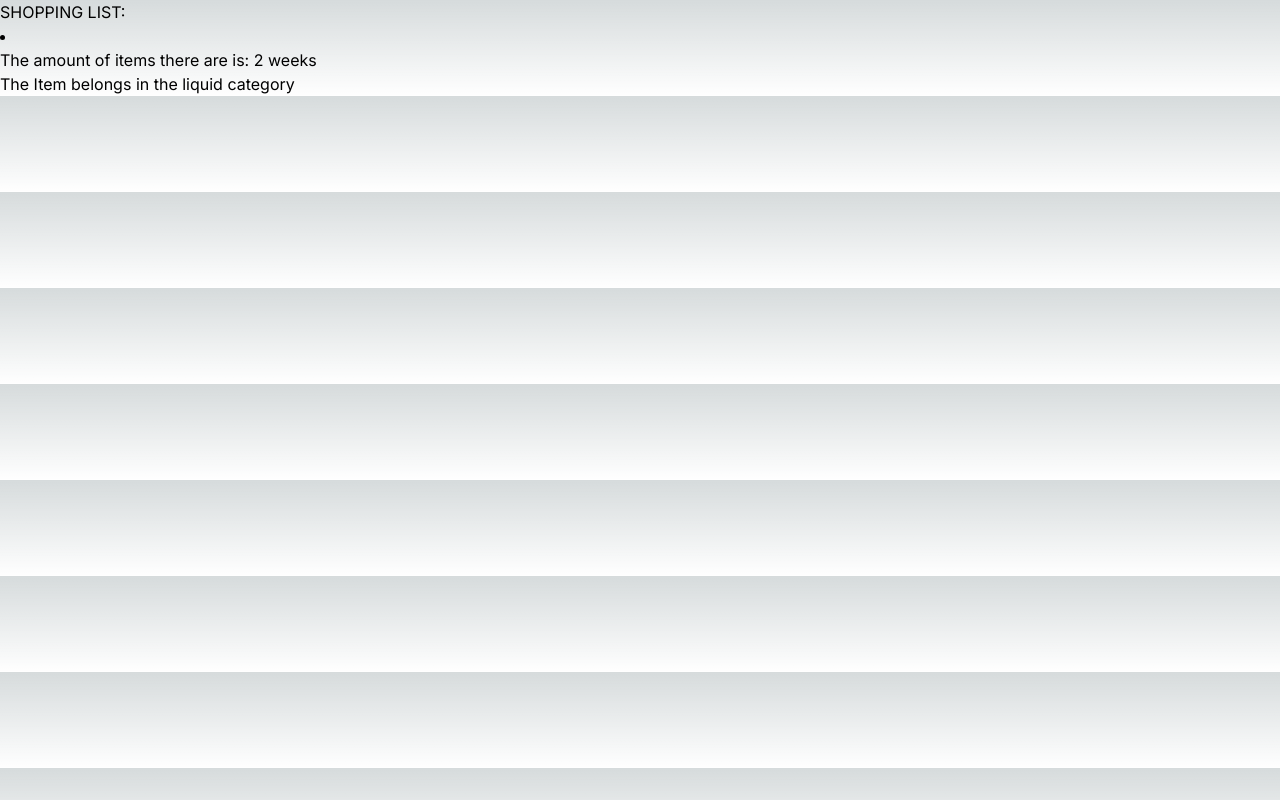
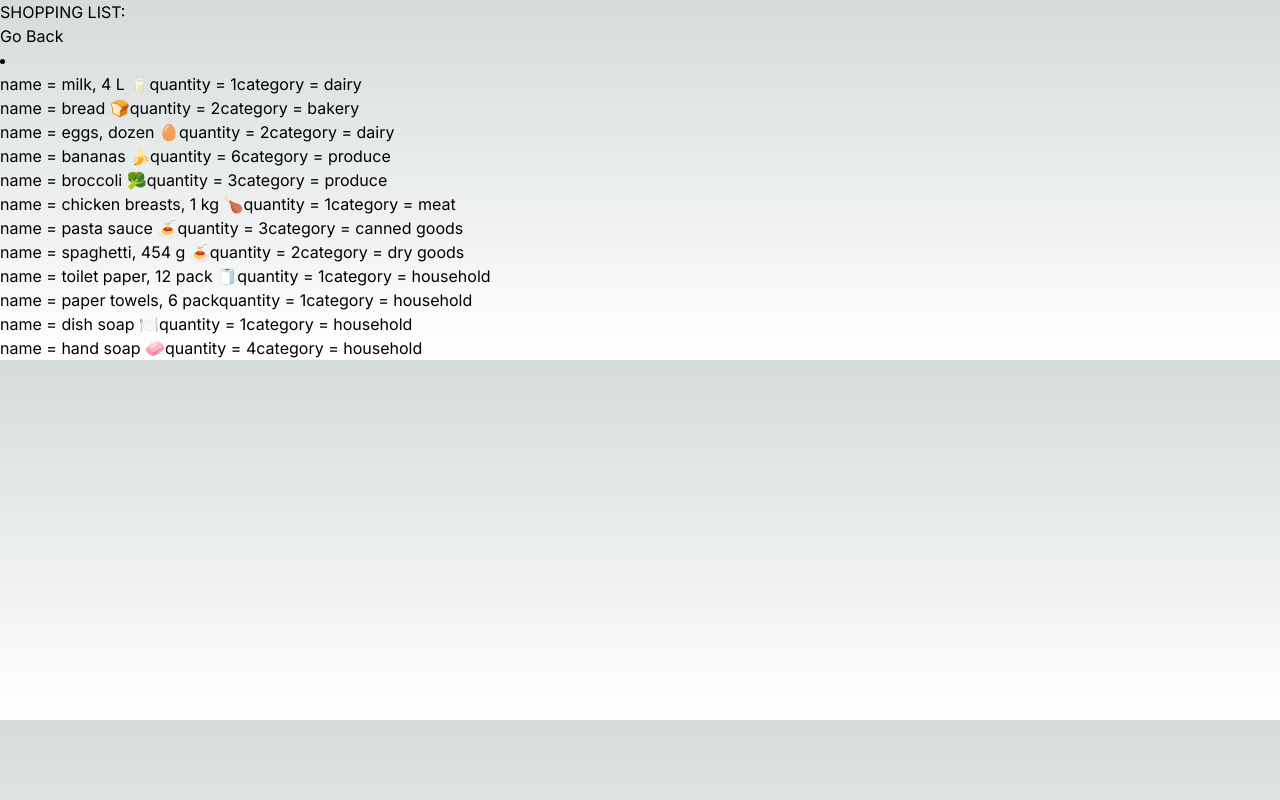
Before and after one commit to Gabrealk/cprg306-assignments, a Next.js app: page /week3 in a window 1280 px wide. Built offline with nearby package versions, Linux system fonts and the light colour scheme.

Commit message:
shopping list add ons

```diff
--- a/app/week3/item-list.js
+++ b/app/week3/item-list.js
@@ -1,5 +1,3 @@
-
-
 export default function Itemlist(){
 
     const item1 = {
@@ -75,10 +73,81 @@
       };
 
     return(
+        <main>
+            <li>
+                <ol>
+                    name = {item1.name}
+                    quantity = {item1.quantity}
+                    category = {item1.category}
+                </ol>
 
+                <ol>
+                    name = {item2.name}
+                    quantity = {item2.quantity}
+                    category = {item2.category}
+                </ol>
 
-        <main>
+                <ol>
+                    name = {item3.name}
+                    quantity = {item3.quantity}
+                    category = {item3.category}
+                </ol>
 
+                <ol>
+                    name = {item4.name}
+                    quantity = {item4.quantity}
+                    category = {item4.category}
+                </ol>
+
+                <ol>
+                    name = {item5.name}
+                    quantity = {item5.quantity}
+                    category = {item5.category}
+                </ol>
+
+                <ol>
+                    name = {item6.name}
+                    quantity = {item6.quantity}
+                    category = {item6.category}
+                </ol>
+
+                <ol>
+                    name = {item7.name}
+                    quantity = {item7.quantity}
+                    category = {item7.category}
+                </ol>
+
+                <ol>
+                    name = {item8.name}
+                    quantity = {item8.quantity}
+                    category = {item8.category}
+                </ol>
+
+                <ol>
+                    name = {item9.name}
+                    quantity = {item9.quantity}
+                    category = {item9.category}
+                </ol>
+
+                <ol>
+                    name = {item10.name}
+                    quantity = {item10.quantity}
+                    category = {item10.category}
+                </ol>
+
+                <ol>
+                    name = {item11.name}
+                    quantity = {item11.quantity}
+                    category = {item11.category}
+                </ol>
+
+                <ol>
+                    name = {item12.name}
+                    quantity = {item12.quantity}
+                    category = {item12.category}
+                </ol>
+
+            </li>
 
         </main>
 
--- a/app/week3/item.js
+++ b/app/week3/item.js
@@ -4,12 +4,7 @@
 export default function Items(){
     return(
         <main>
-            <li>
-                <ol><Item name ="" quantity = "2 weeks" category= "liquid" /></ol>
-
-
-            </li>
-
+            <Itemlist />
         </main>
 
     )
--- a/app/week3/page.js
+++ b/app/week3/page.js
@@ -1,4 +1,3 @@
-
 import Link from "next/link";
 import Item from "./item";
 
@@ -6,6 +5,7 @@
     return(
         <main>
             <h1>SHOPPING LIST: </h1>
+            <p><Link href ="../">Go Back</Link></p>
             <Item />
 
         </main>
```
